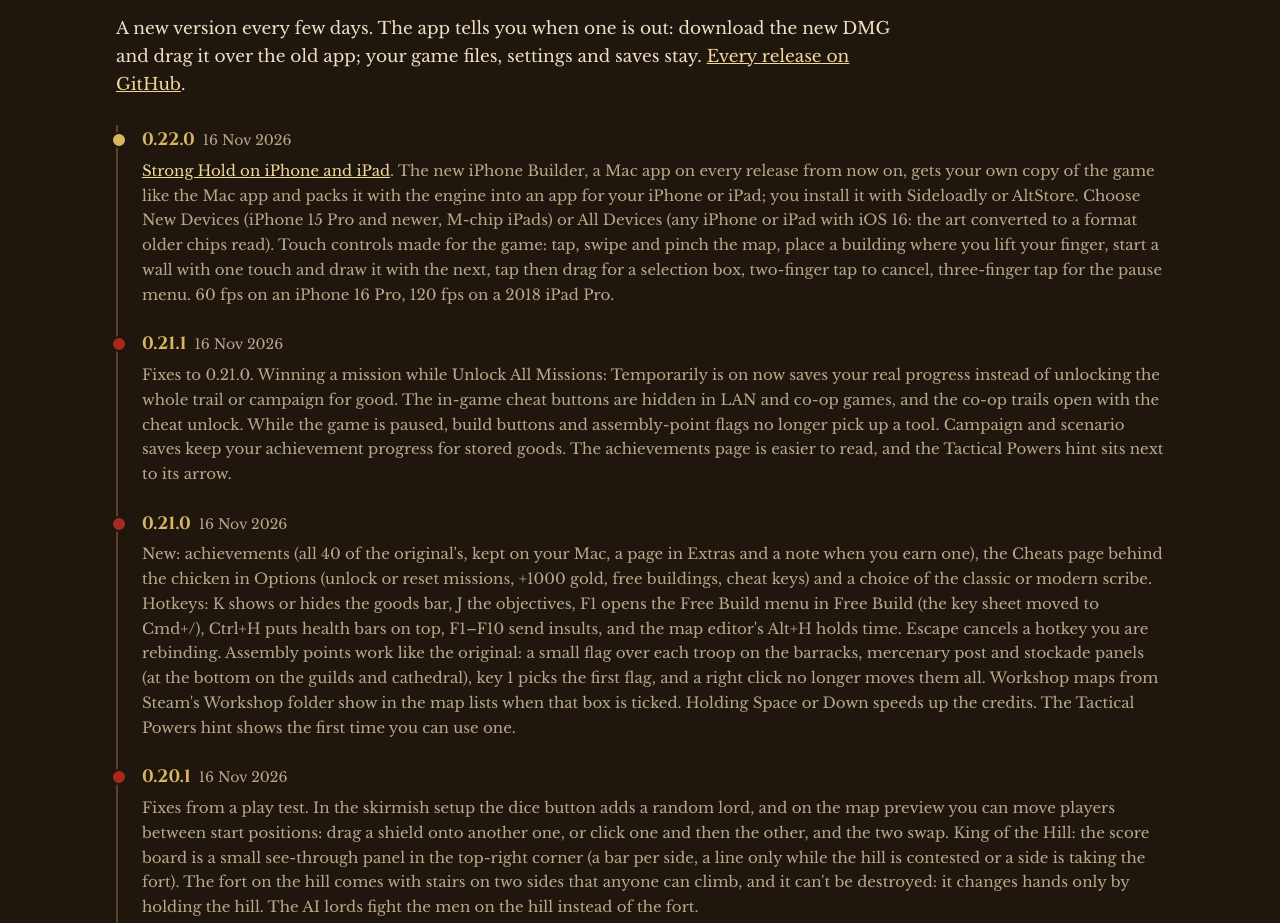
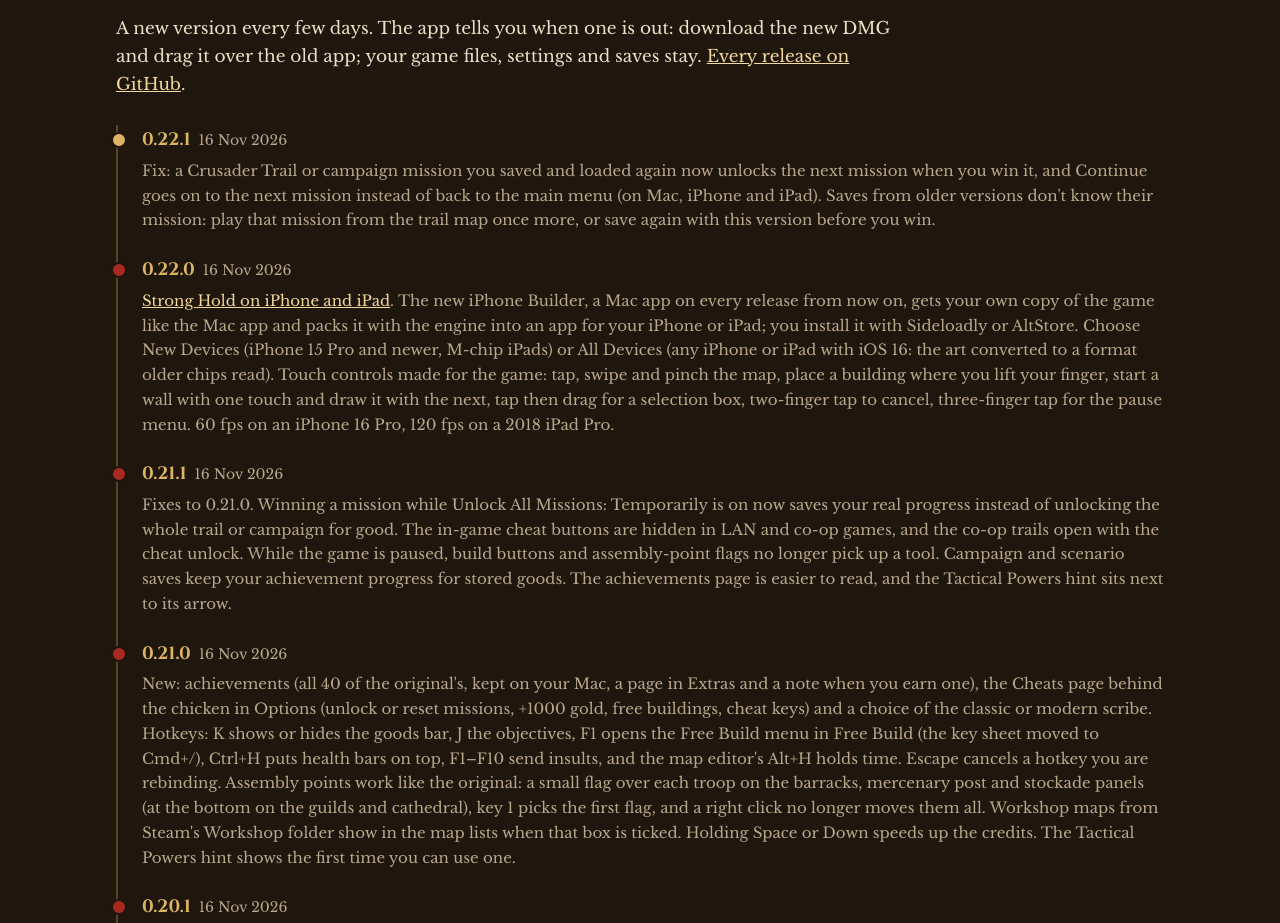
Before and after one commit to YannickAaron/Strong-Hold, a plain HTML site: page docs/index.html in a window 1280 px wide. Shown: the part 8147-9070 px from the top of the page. Drawn offline with nearby package versions, Linux system fonts and the light colour scheme.

Commit message:
Update from the development repo (f123f97)

```diff
--- a/docs/index.html
+++ b/docs/index.html
@@ -233,6 +233,7 @@
     <h2>Releases</h2>
     <p class="lead">A new version every few days. The app tells you when one is out: download the new DMG and drag it over the old app; your game files, settings and saves stay. <a href="https://github.com/YannickAaron/Strong-Hold/releases">Every release on GitHub</a>.</p>
     <ul class="rel">
+      <li><b><a href="https://github.com/YannickAaron/Strong-Hold/releases/tag/v0.22.1" style="color:inherit;text-decoration:none">0.22.1</a></b><span class="d">16 Nov 2026</span><p>Fix: a Crusader Trail or campaign mission you saved and loaded again now unlocks the next mission when you win it, and Continue goes on to the next mission instead of back to the main menu (on Mac, iPhone and iPad). Saves from older versions don't know their mission: play that mission from the trail map once more, or save again with this version before you win.</p></li>
       <li><b><a href="https://github.com/YannickAaron/Strong-Hold/releases/tag/v0.22.0" style="color:inherit;text-decoration:none">0.22.0</a></b><span class="d">16 Nov 2026</span><p><a href="ios/">Strong Hold on iPhone and iPad</a>. The new iPhone Builder, a Mac app on every release from now on, gets your own copy of the game like the Mac app and packs it with the engine into an app for your iPhone or iPad; you install it with Sideloadly or AltStore. Choose New Devices (iPhone 15 Pro and newer, M-chip iPads) or All Devices (any iPhone or iPad with iOS 16: the art converted to a format older chips read). Touch controls made for the game: tap, swipe and pinch the map, place a building where you lift your finger, start a wall with one touch and draw it with the next, tap then drag for a selection box, two-finger tap to cancel, three-finger tap for the pause menu. 60 fps on an iPhone 16 Pro, 120 fps on a 2018 iPad Pro.</p></li>
       <li><b><a href="https://github.com/YannickAaron/Strong-Hold/releases/tag/v0.21.1" style="color:inherit;text-decoration:none">0.21.1</a></b><span class="d">16 Nov 2026</span><p>Fixes to 0.21.0. Winning a mission while Unlock All Missions: Temporarily is on now saves your real progress instead of unlocking the whole trail or campaign for good. The in-game cheat buttons are hidden in LAN and co-op games, and the co-op trails open with the cheat unlock. While the game is paused, build buttons and assembly-point flags no longer pick up a tool. Campaign and scenario saves keep your achievement progress for stored goods. The achievements page is easier to read, and the Tactical Powers hint sits next to its arrow.</p></li>
       <li><b><a href="https://github.com/YannickAaron/Strong-Hold/releases/tag/v0.21.0" style="color:inherit;text-decoration:none">0.21.0</a></b><span class="d">16 Nov 2026</span><p>New: achievements (all 40 of the original's, kept on your Mac, a page in Extras and a note when you earn one), the Cheats page behind the chicken in Options (unlock or reset missions, +1000 gold, free buildings, cheat keys) and a choice of the classic or modern scribe. Hotkeys: K shows or hides the goods bar, J the objectives, F1 opens the Free Build menu in Free Build (the key sheet moved to Cmd+/), Ctrl+H puts health bars on top, F1–F10 send insults, and the map editor's Alt+H holds time. Escape cancels a hotkey you are rebinding. Assembly points work like the original: a small flag over each troop on the barracks, mercenary post and stockade panels (at the bottom on the guilds and cathedral), key 1 picks the first flag, and a right click no longer moves them all. Workshop maps from Steam's Workshop folder show in the map lists when that box is ticked. Holding Space or Down speeds up the credits. The Tactical Powers hint shows the first time you can use one.</p></li>
```
Also changed, not shown: 1 other file.
